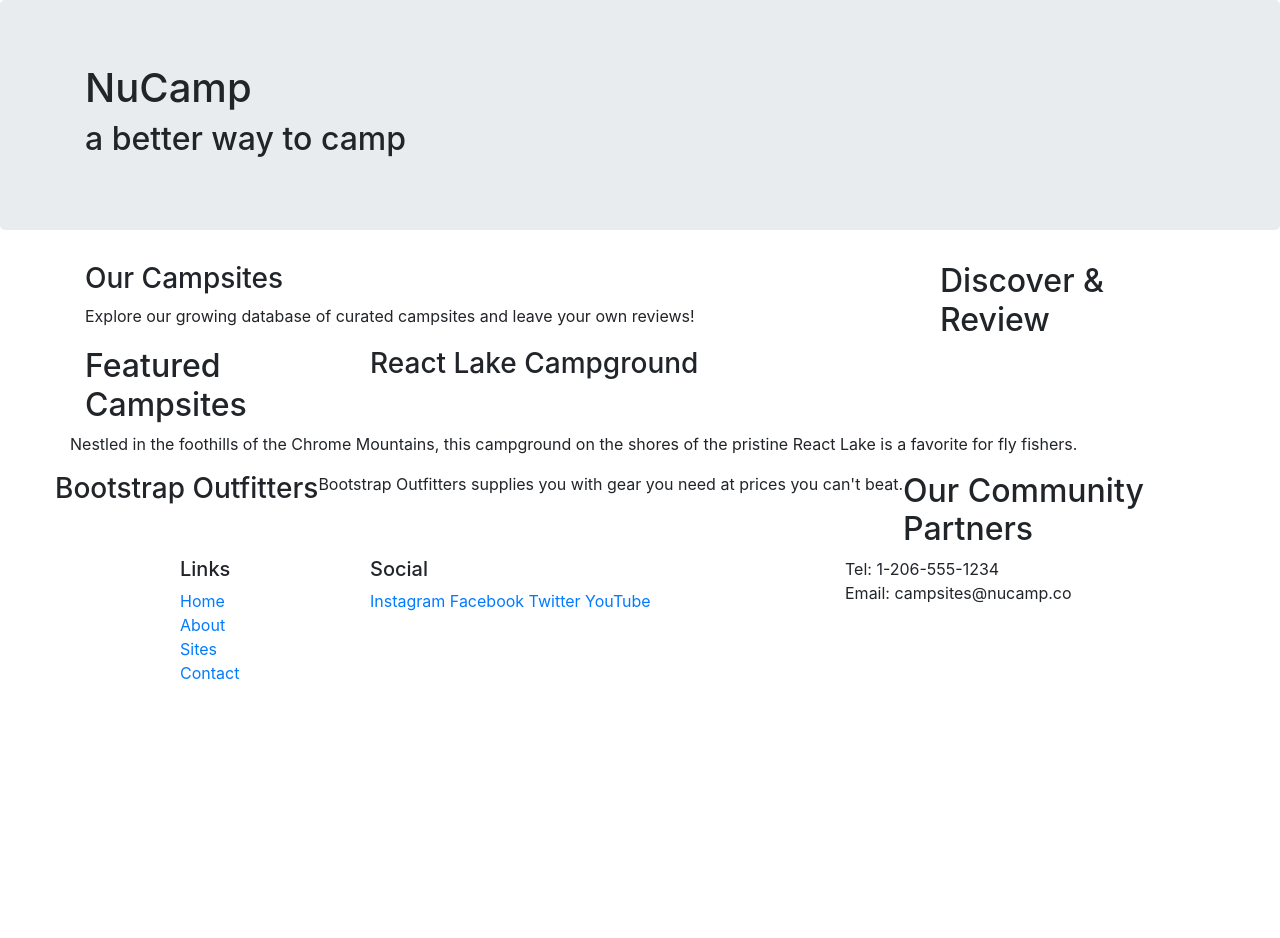
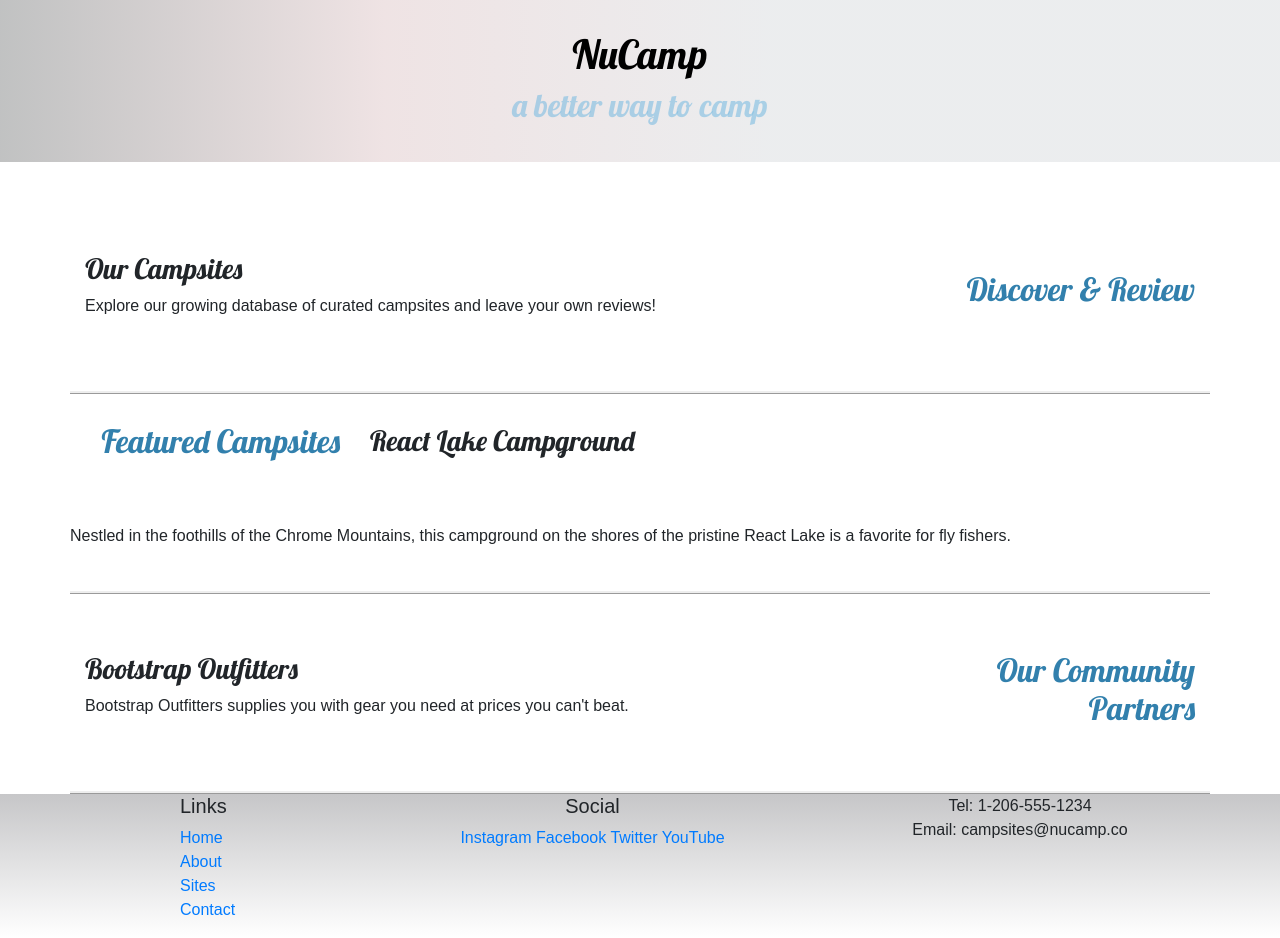
Before and after one commit to ShadFyt/nucamp, a website: page index.html in a window 1280 px wide. Before the commit the page ends 800 px from the top, so only its background shows below. Drawn offline with nearby package versions, Linux system fonts and the light colour scheme.

Commit message:
custom style

```diff
--- /dev/null
+++ b/css/style.css
@@ -0,0 +1,39 @@
+body {
+  font-family: "Open-Sans", sans-serif;
+}
+
+h1,
+h2,
+h3 {
+  font-family: "Lobster", cursive;
+}
+
+h2 {
+  color: rgb(50, 128, 173);
+}
+
+header h2 {
+  color: rgba(123, 187, 224, 0.589);
+}
+
+footer {
+  background-image: linear-gradient(#a4a4a79f, white);
+  padding: 20px, 0;
+}
+
+.jumbotron {
+  padding: 30px;
+  background-image: linear-gradient(
+    to right,
+    rgba(189, 190, 190, 0.918),
+    rgba(241, 224, 224, 0.74) 30%,
+    rgba(238, 238, 238, 0.507) 60%
+  );
+  color: black;
+}
+
+.row-content {
+  padding: 50px, 0;
+  border-bottom: ridge;
+  min-height: 200px;
+}
--- a/index.html
+++ b/index.html
@@ -8,10 +8,15 @@
       rel="stylesheet"
       href="node_modules/bootstrap/dist/css/bootstrap.min.css"
     />
+    <link
+      rel="stylesheet"
+      href="https://fonts.googleapis.com/css?family=Lobster|Open+Sans"
+    />
+    <link rel="stylesheet" href="css/style.css" />
     <title>NuCamp: A Better way To Camp</title>
   </head>
   <body>
-    <header class="jumbotron">
+    <header class="jumbotron jumbotron-fluid text-center">
       <div class="container">
         <div class="row">
           <div class="col">
@@ -23,9 +28,9 @@
     </header>
 
     <div class="container">
-      <div class="row">
+      <div class="row row-content align-items-center">
         <div class="col-sm-4 order-sm-last col-md-3">
-          <h2>Discover & Review</h2>
+          <h2 class="text-sm-right">Discover & Review</h2>
         </div>
         <div class="col">
           <h3>Our Campsites</h3>
@@ -36,9 +41,9 @@
         </div>
       </div>
 
-      <div class="row">
+      <div class="row row-content align-items-center">
         <div class="col-sm-4 col-md-3">
-          <h2>Featured Campsites</h2>
+          <h2 class="text-sm-right">Featured Campsites</h2>
         </div>
         <div class="col">
           <h3>React Lake Campground</h3>
@@ -49,11 +54,11 @@
         </p>
       </div>
 
-      <div class="row">
+      <div class="row row-content align-items-center">
         <div class="col-sm-4 order-sm-last col-md-3">
-          <h2>Our Community Partners</h2>
+          <h2 class="text-sm-right">Our Community Partners</h2>
         </div>
-        <div class="row">
+        <div class="col">
           <h3>Bootstrap Outfitters</h3>
           <p>
             Bootstrap Outfitters supplies you with gear you need at prices you
@@ -75,14 +80,14 @@
               <li><a href="#">Contact</a></li>
             </ul>
           </div>
-          <div class="col-6 col-sm-5">
+          <div class="col-6 col-sm-5 text-center">
             <h5>Social</h5>
             <a href="http://instagram.com/">Instagram</a>
             <a href="http://facebook.com/">Facebook</a>
             <a href="http://twitter.com/">Twitter</a>
             <a href="http://youtube.com/">YouTube</a>
           </div>
-          <div class="col-sm-4">
+          <div class="col-sm-4 text-center">
             Tel: 1-206-555-1234<br />
             Email: campsites@nucamp.co
           </div>
```
